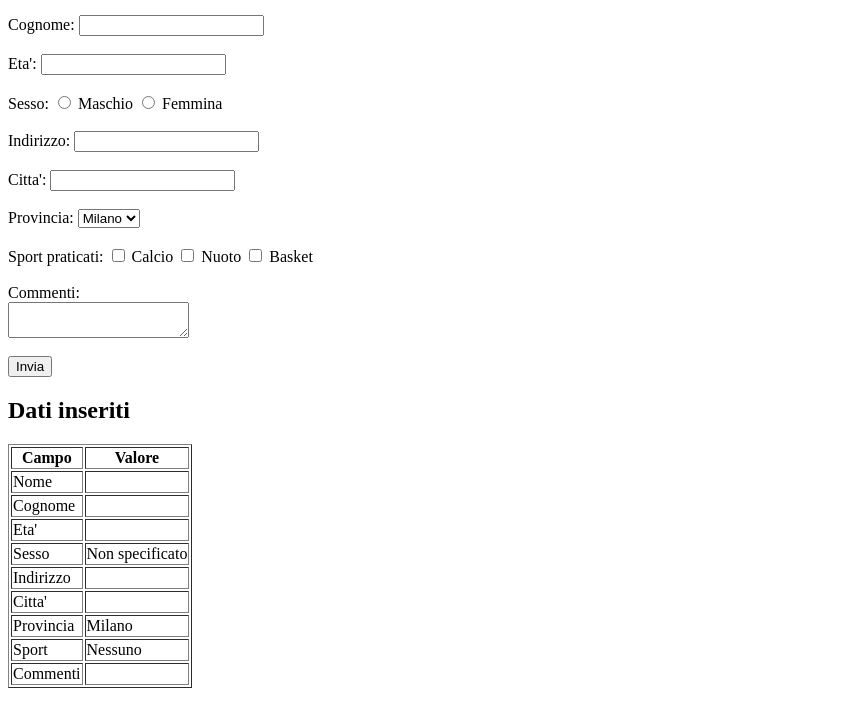
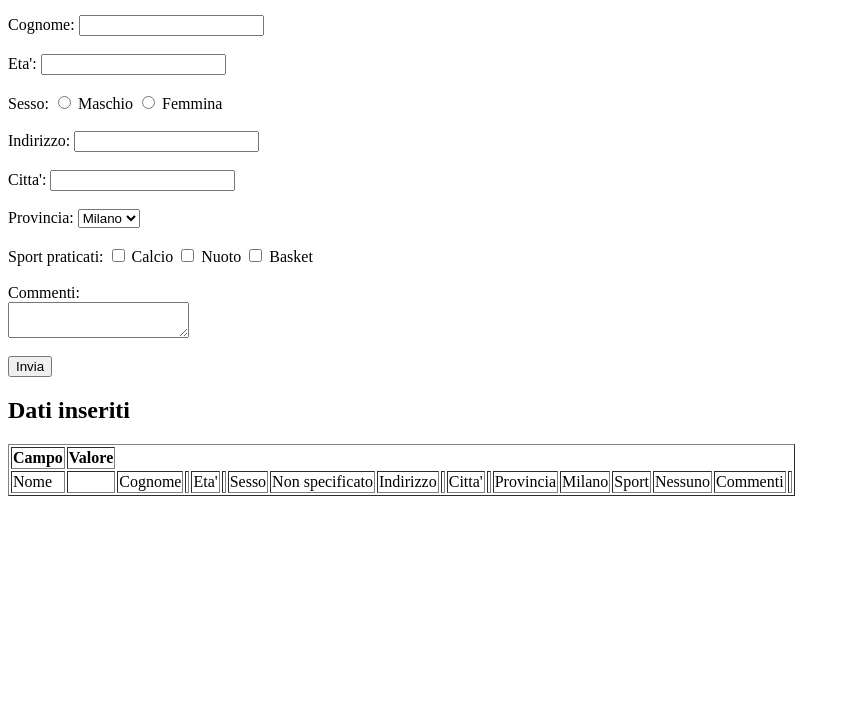
Before and after one commit to gamer09ps-cmyk/lavoro, a plain HTML site: page TPSIT/dati_anagrafici/index.html in a window 1280 px wide. Both pictures are taken after a click on the button "Invia". Shown: the part 90-800 px from the top of the page, without its empty margins (0-850 px from the left). Drawn offline with Linux system fonts and the light colour scheme.

```diff
--- a/TPSIT/dati_anagrafici/index.html
+++ b/TPSIT/dati_anagrafici/index.html
@@ -96,29 +96,29 @@
         document.getElementById("tabella").innerHTML +=
           "<tr><td>Nome</td><td>" +
           nome +
-          "</td></tr>" +
-          "<tr><td>Cognome</td><td>" +
+          "</td>" +
+          "<td>Cognome</td><td>" +
           cognome +
           "</td>" +
-          "<tr><td>Eta'</td><td>" +
+          "<td>Eta'</td><td>" +
           eta +
           "</td>" +
-          "<tr><td>Sesso</td><td>" +
+          "<td>Sesso</td><td>" +
           sesso +
           "</td>" +
-          "<tr><td>Indirizzo</td><td>" +
+          "<td>Indirizzo</td><td>" +
           indirizzo +
           "</td>" +
-          "<tr><td>Citta'</td><td>" +
+          "<td>Citta'</td><td>" +
           citta +
           "</td>" +
-          "<tr><td>Provincia</td><td>" +
+          "<td>Provincia</td><td>" +
           provincia +
           "</td>" +
-          "<tr><td>Sport</td><td>" +
+          "<td>Sport</td><td>" +
           elenco +
           "</td>" +
-          "<tr><td>Commenti</td><td>" +
+          "<td>Commenti</td><td>" +
           commenti +
           "</td></tr>";
       }
```
